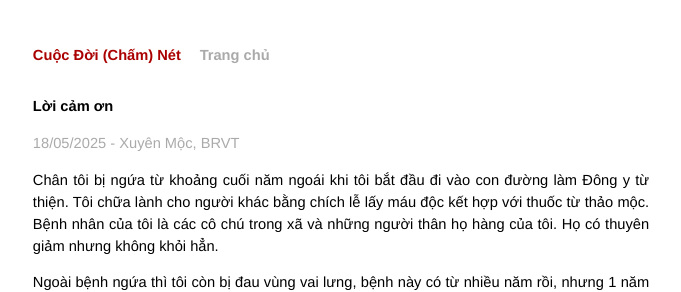
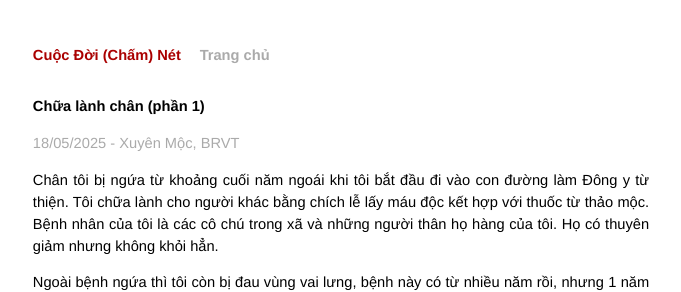
Before and after one commit to tanghongtin/cuocdoi, a Jekyll site: the page built from _posts/2025-05-18-chua-lanh-chan.md, in a window 1280 px wide. Shown: the top 292 px of the page, without its empty margins (299-980 px from the left). Built offline with Jekyll 4.4.1, drawn with Linux system fonts in a browser that asks for light colours.

Commit message:
Update 2025-05-18-chua-lanh-chan.md

```diff
--- a/_posts/2025-05-18-chua-lanh-chan.md
+++ b/_posts/2025-05-18-chua-lanh-chan.md
@@ -1,6 +1,6 @@
 ---
 layout: post
-title: Lời cảm ơn
+title: Chữa lành chân (phần 1)
 ---
 
 {{ page.title }}
```
